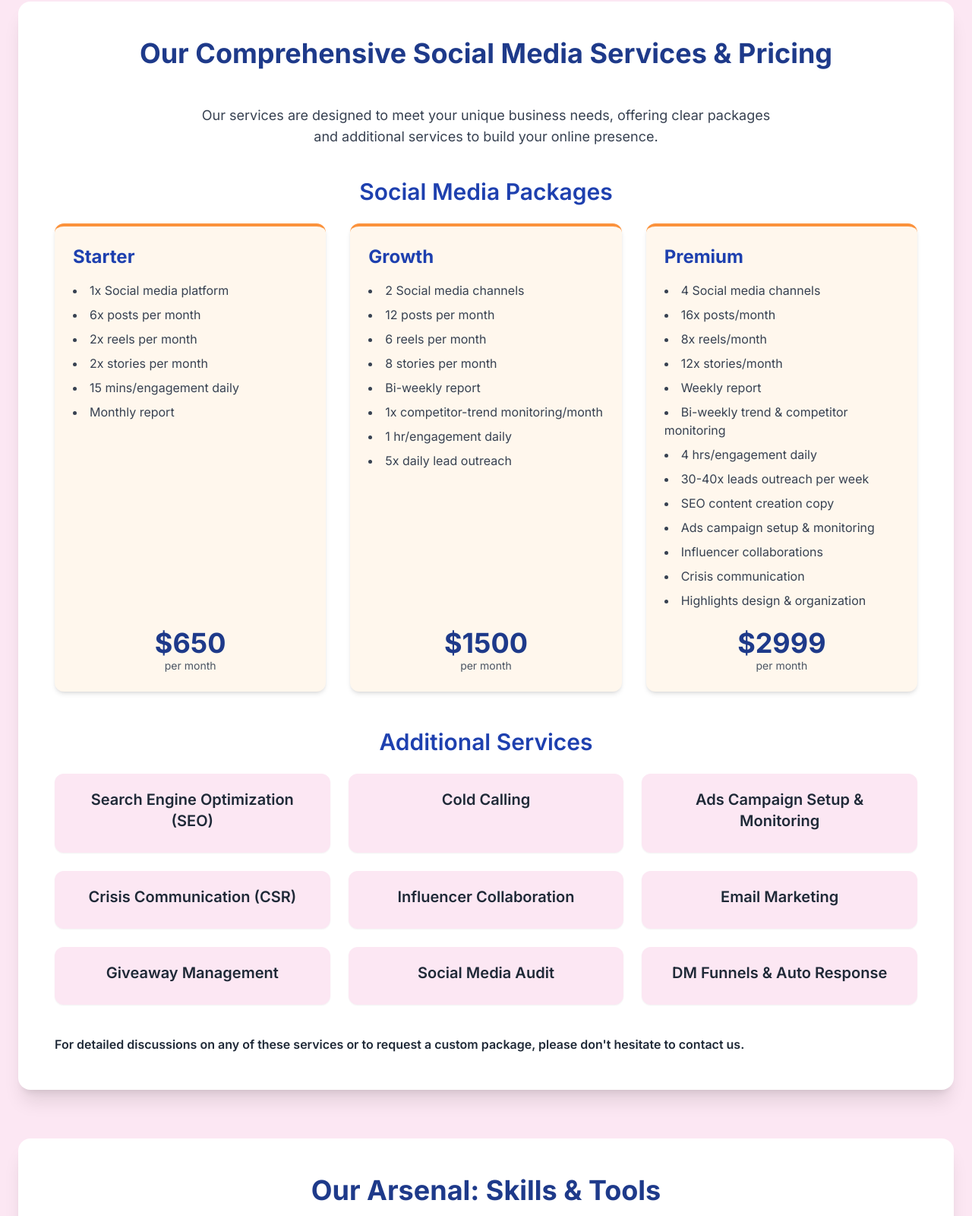
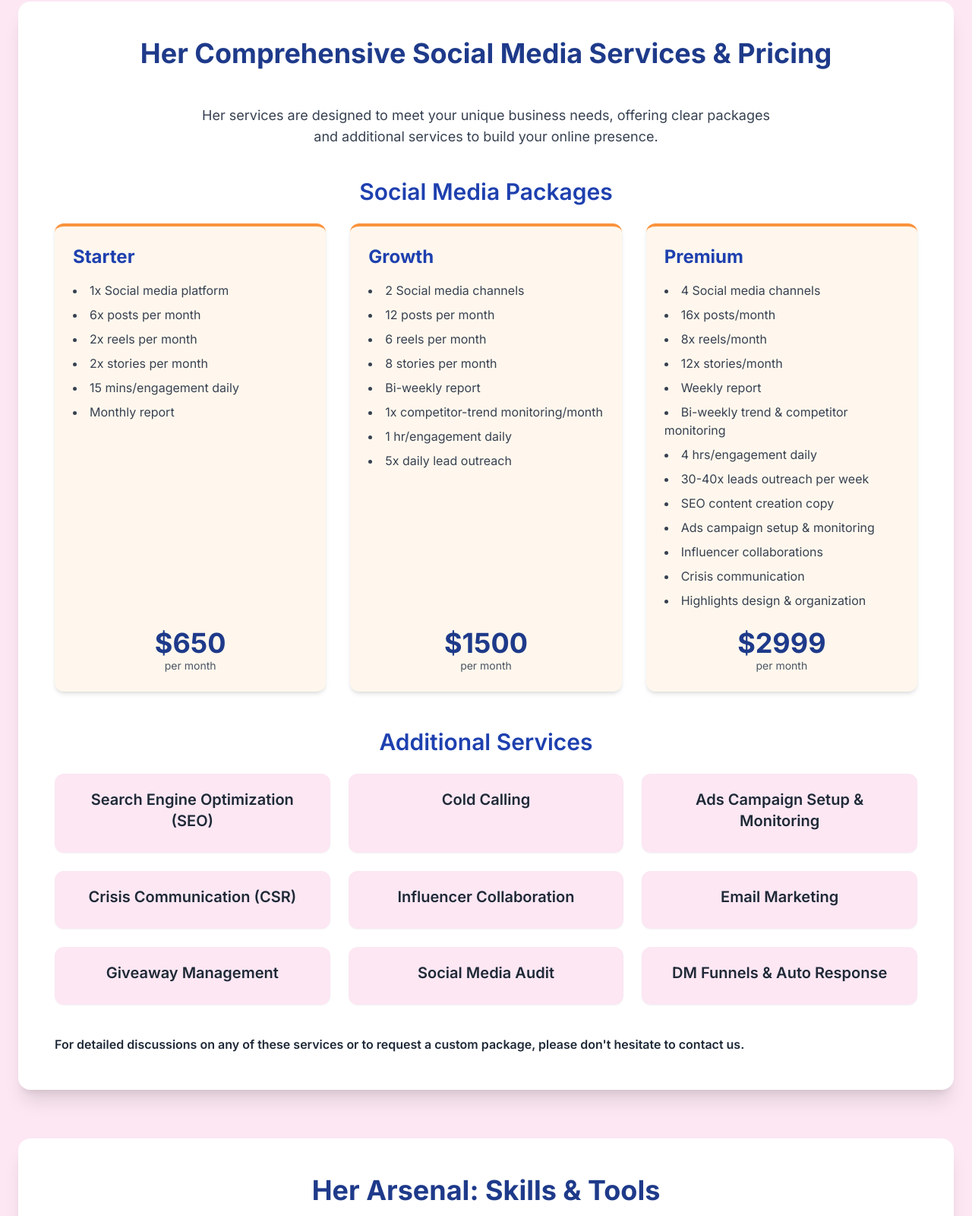
Before and after one commit to marycyllesmm/socialmedia-kayla, a plain HTML site: page index.html in a window 1280 px wide. Shown: the part 840-2440 px from the top of the page at 76% size. Drawn offline with nearby package versions, Linux system fonts and the light colour scheme.

Commit message:
Update index.html

```diff
--- a/index.html
+++ b/index.html
@@ -190,9 +190,9 @@
 
         <!-- Services Overview & Pricing Section -->
         <section id="services" class="my-8 md:my-16 bg-white p-6 md:p-12 rounded-2xl shadow-xl">
-            <h2 class="text-2xl md:text-4xl font-bold text-center text-blue-900 mb-8 md:mb-12">Our Comprehensive Social Media Services & Pricing</h2>
+            <h2 class="text-2xl md:text-4xl font-bold text-center text-blue-900 mb-8 md:mb-12">Her Comprehensive Social Media Services & Pricing</h2>
             <p class="text-base md:text-lg text-gray-700 text-center mb-6 md:mb-10 max-w-3xl mx-auto">
-                Our services are designed to meet your unique business needs, offering clear packages and additional services to build your online presence.
+                Her services are designed to meet your unique business needs, offering clear packages and additional services to build your online presence.
             </p>
 
             <h3 class="text-xl md:text-3xl font-semibold text-blue-800 text-center mb-6">Social Media Packages</h3>
@@ -301,7 +301,7 @@
 
         <!-- Skills & Tools Section -->
         <section id="skills" class="my-8 md:my-16 bg-white p-6 md:p-12 rounded-2xl shadow-xl">
-            <h2 class="text-2xl md:text-4xl font-bold text-center text-blue-900 mb-8 md:mb-12">Our Arsenal: Skills & Tools</h2>
+            <h2 class="text-2xl md:text-4xl font-bold text-center text-blue-900 mb-8 md:mb-12">Her Arsenal: Skills & Tools</h2>
             <div class="grid grid-cols-1 sm:grid-cols-2 lg:grid-cols-3 gap-6 md:gap-8">
                 <!-- Core Social Media Skills (from resume) -->
                 <div class="bg-purple-50 p-5 md:p-6 rounded-xl shadow-md">
@@ -514,7 +514,7 @@
                 </a>
                 <div class="contact-location-box">
                     <svg xmlns="http://www.w3.org/2000/svg" width="24" height="24" viewBox="0 0 24 24" fill="none" stroke="currentColor" stroke-width="2" stroke-linecap="round" stroke-linejoin="round" class="feather feather-map-pin"><path d="M21 10c0 7-9 13-9 13s-9-6-9-13a9 9 0 0 1 18 0z"></path><circle cx="12" cy="10" r="3"></circle></svg>
-                    <span class="main-text">Our Location</span> <!-- Changed to "Our" for brand -->
+                    <span class="main-text">Her Location</span> <!-- Changed to "Her" for brand -->
                     <span class="sub-text">Abu Dhabi, UAE</span>
                 </div>
             </div>
```
